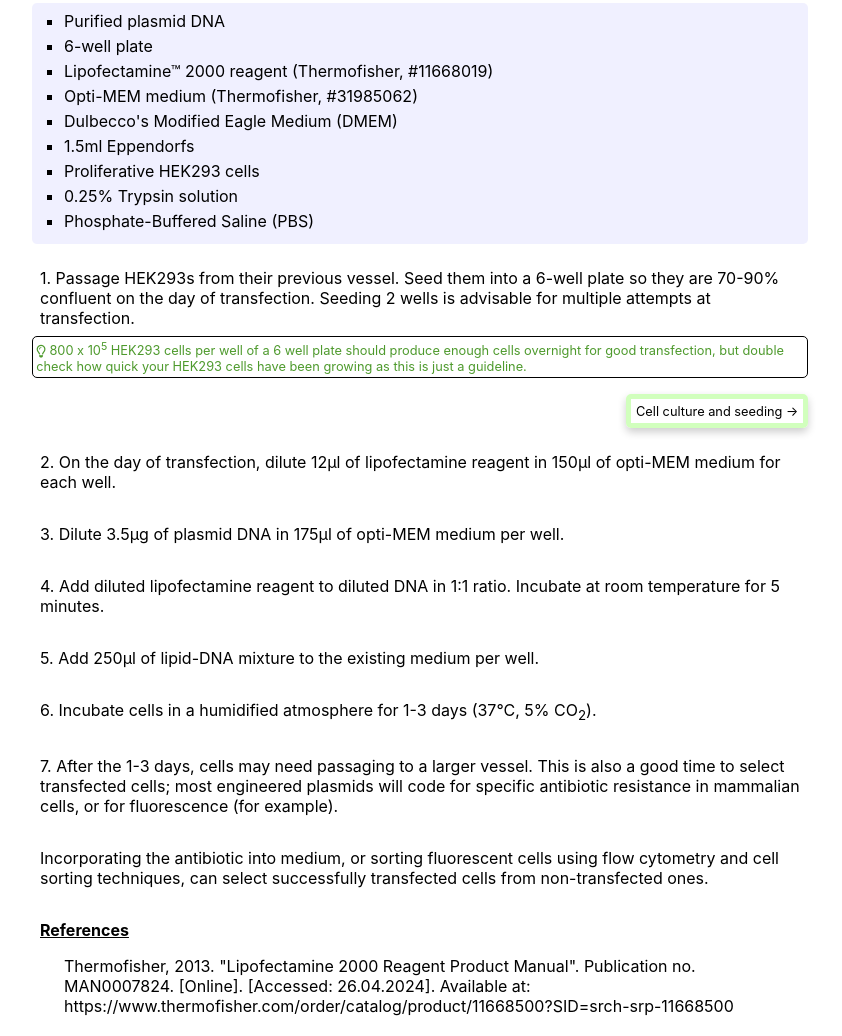
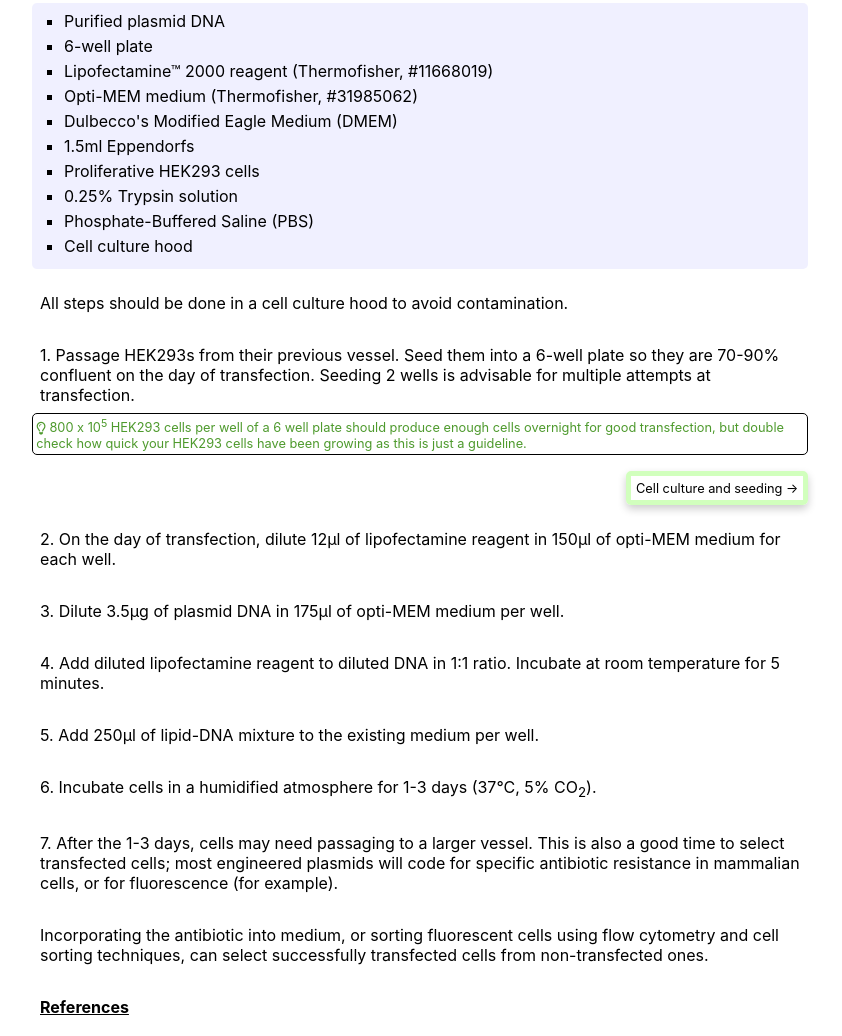
Before and after one commit to jsanho/BMSC5382-Protocol-Wiki, a website built with Vite: page index.html in a window 1280 px wide. Shown: the part 8519-9555 px from the top of the page, without its empty margins (220-1062 px from the left). Built offline with nearby package versions, Linux system fonts and the light colour scheme.

Commit message:
FInal touch cell culture hood note.

```diff
--- a/index.html
+++ b/index.html
@@ -318,7 +318,10 @@
           <li>Proliferative HEK293 cells</li>
           <li>0.25% Trypsin solution</li>
           <li>Phosphate-Buffered Saline (PBS)</li>
+          <li>Cell culture hood</li>
         </ul>
+
+          <p>All steps should be done in a cell culture hood to avoid contamination.</p>
         <a id="cellculturemain"></a>
         <p>1. Passage HEK293s from their previous vessel. Seed them into a 6-well plate so they are 70-90% confluent on the day of transfection. Seeding 2 wells is advisable for multiple attempts at transfection.</p>
       </a>
```
